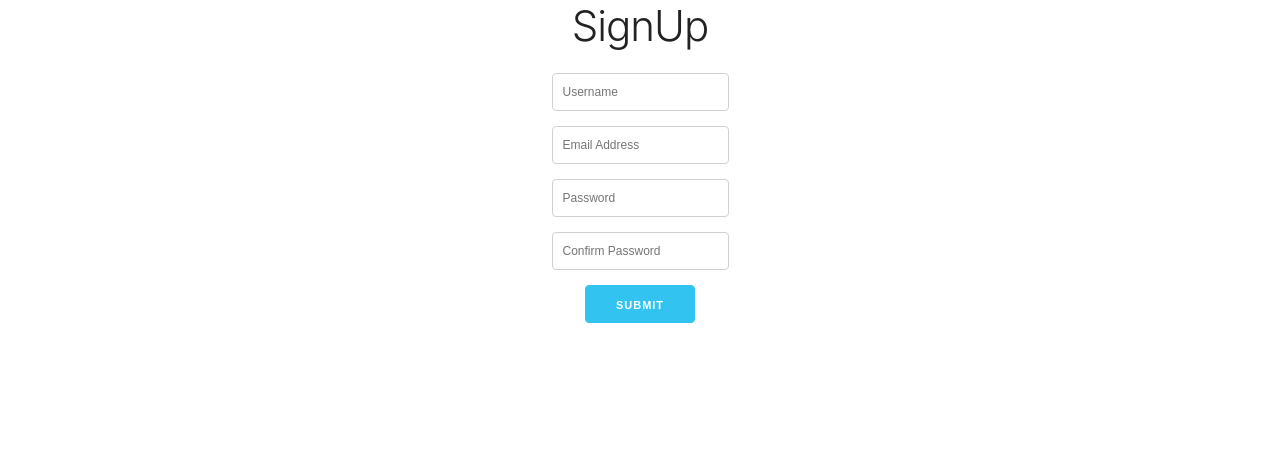
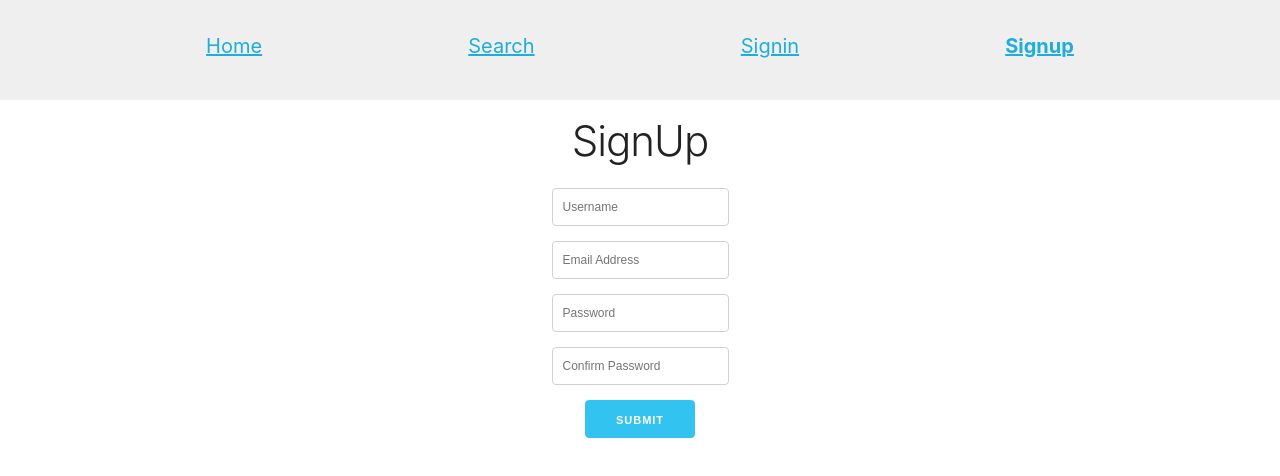
Before and after one commit to ZeeshaanMaudar/recipes-app, a React (Create React App) app in the folder client/: page /signup in a window 1280 px wide. Shown: the top 476 px of the page. Built offline with nearby package versions, Linux system fonts and the light colour scheme; no server answers.

Commit message:
add Navbar to route

```diff
--- a/client/src/index.js
+++ b/client/src/index.js
@@ -1,4 +1,4 @@
-import React from 'react';
+import React, { Fragment } from 'react';
 import ReactDOM from 'react-dom';
 import { BrowserRouter as Router, Route, Switch, Redirect } from 'react-router-dom';
 import './index.css';
@@ -10,6 +10,7 @@ import App from './App';
 import SignUp from './components/Auth/Signup';
 import SignIn from './components/Auth/Signin';
 import withSession from './components/withSession';
+import NavBar from './components/NavBar';
 
 const client = new ApolloClient({
   uri: 'http://localhost:4444/graphql',
@@ -33,12 +34,15 @@ const client = new ApolloClient({
 
 const Root = ({ refetch }) => (
   <Router>
+    <Fragment>
+      <NavBar />
       <Switch>
         <Route path="/" exact component={App} />
         <Route path="/signin" render={() => <SignIn {...{ refetch }} />} />
         <Route path="/signup" render={() => <SignUp {...{ refetch }} />} />
         <Redirect to="/" />
       </Switch>
+    </Fragment>
   </Router>
 );
 
```
Lines whose indentation alone changed are shown as unchanged.
